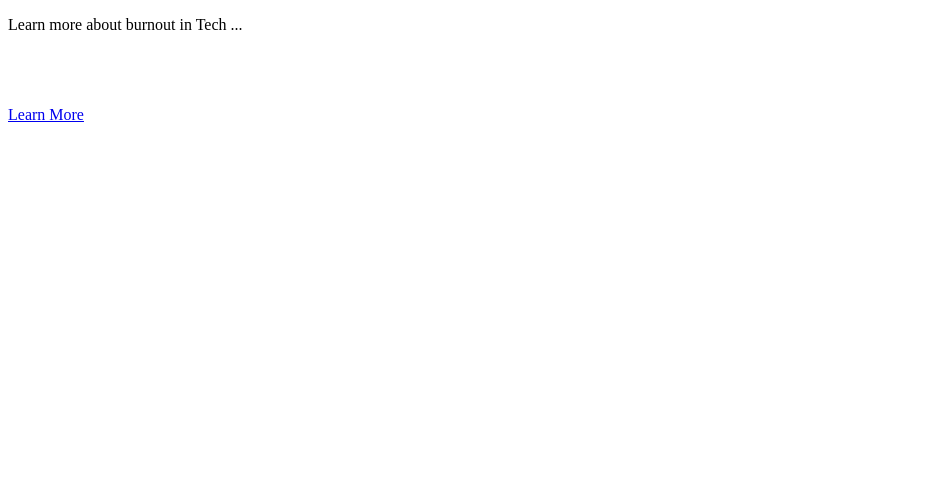
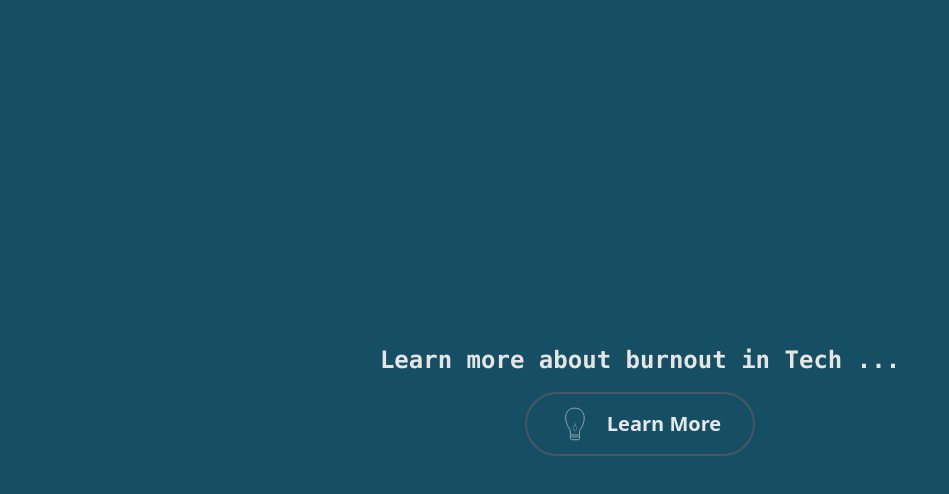
Before and after one commit to phajsi/burnout-spa, a React (Vite) app: page / in a window 1280 px wide. Shown: the top 494 px of the page, without its empty margins (0-949 px from the left). Built offline with nearby package versions, Linux system fonts and the light colour scheme.

Commit message:
nre working prod build with css

```diff
--- a/src/global.d.ts
+++ b/src/global.d.ts
@@ -2,3 +2,6 @@
 /// <reference types="@testing-library/jest-dom" />
 
 // Extend expect if needed in future.
+
+// Allow importing plain CSS (side-effect) so TypeScript doesn't error
+declare module "*.css";
--- a/src/index.tsx
+++ b/src/index.tsx
@@ -1,3 +1,4 @@
+import "./index.css";
 import React from "react";
 import ReactDOM from "react-dom/client";
 import App from "./App";
```
Also changed, not shown: 3 other files (tests, documents, lock files or other folders).
